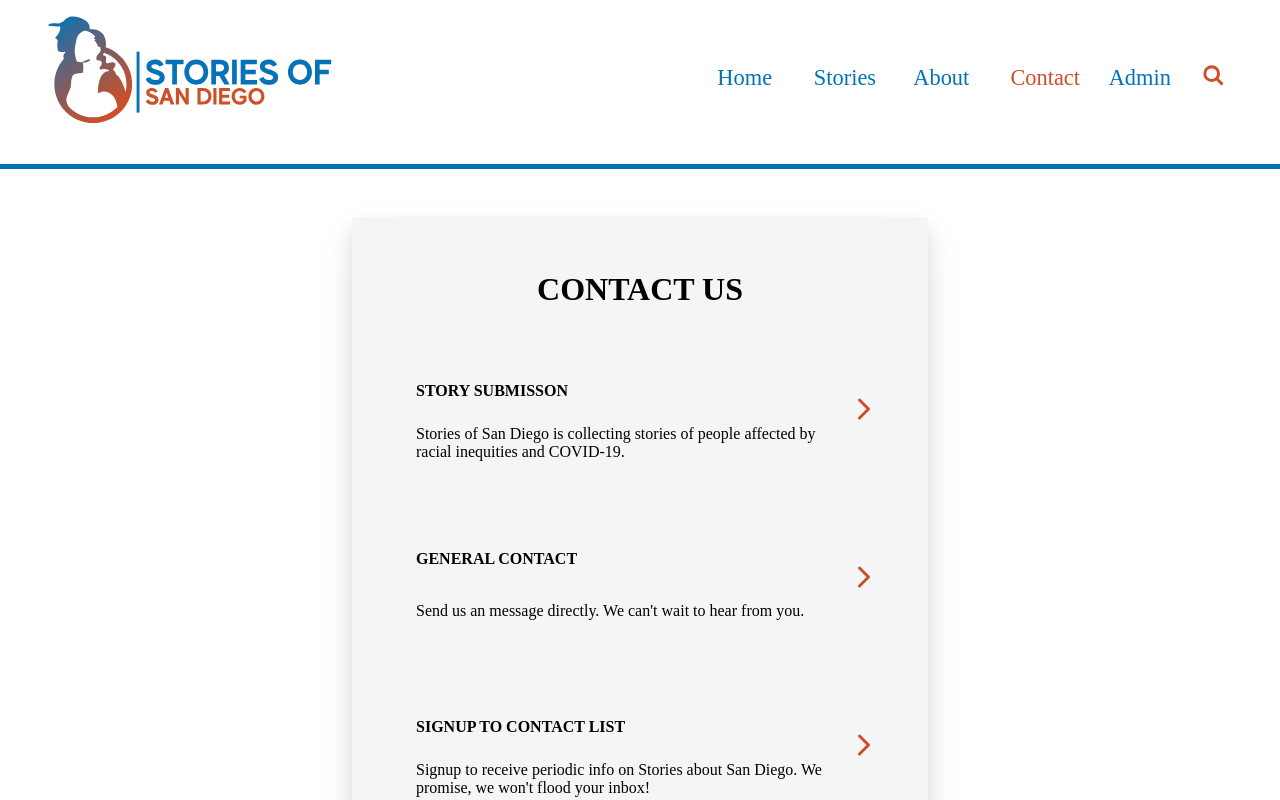
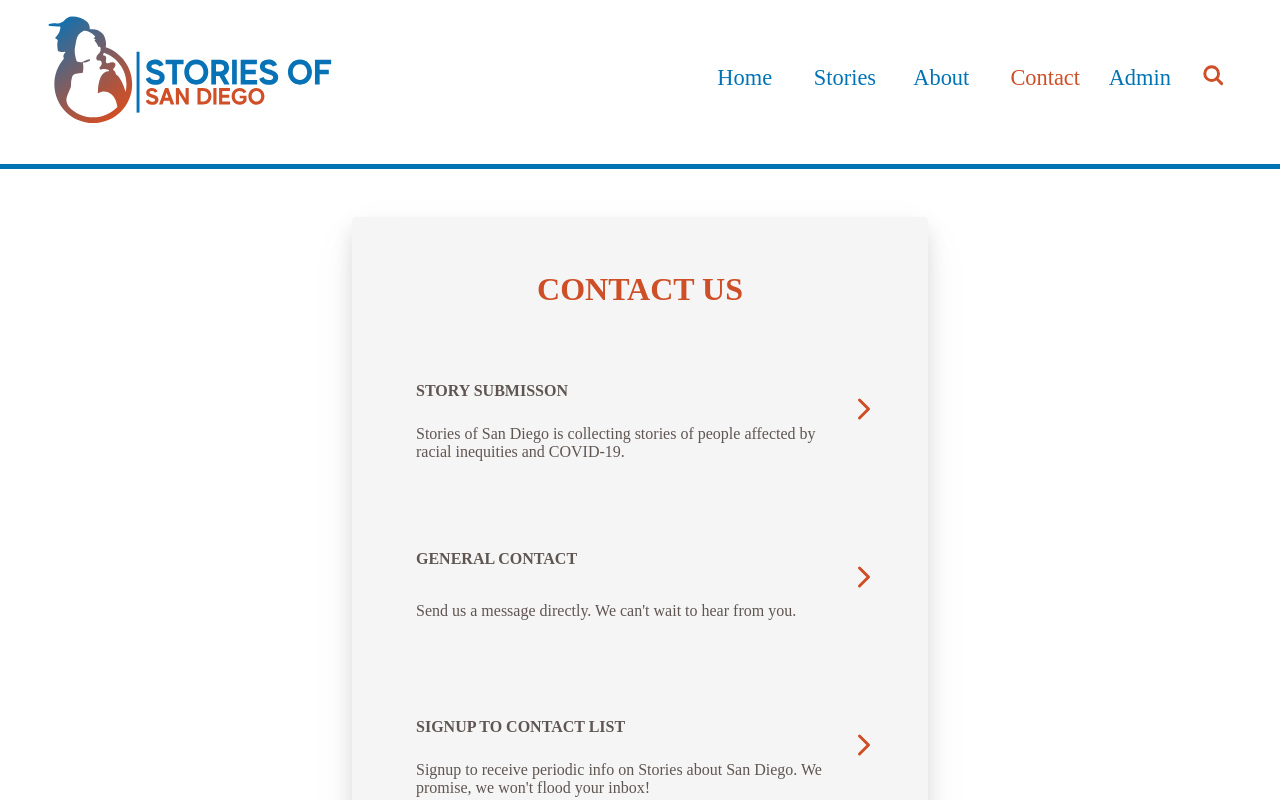
Before and after one commit to osha7/stories-of-san-diego-front-end, a React (Create React App) app: page /contact-us in a window 1280 px wide. Shown: the top 800 px of the page. Built offline with nearby package versions, Linux system fonts and the light colour scheme; a web font is replaced by a local one.

Commit message:
font color in contact

```diff
--- a/src/components/contact/Contact.js
+++ b/src/components/contact/Contact.js
@@ -9,10 +9,12 @@ export function Contact(props) {
 
     return (
         <div className="contact-page">
-            <h1>CONTACT US</h1>
-            <StorySubmission />
-            <GeneralContact />
-            <MailChimpSignup />
+            <div className="contact-page-opaque">
+                <h1>CONTACT US</h1>
+                <StorySubmission />
+                <GeneralContact />
+                <MailChimpSignup />
+            </div>
         </div>
     )
 }
--- a/src/components/contact/GeneralContact.js
+++ b/src/components/contact/GeneralContact.js
@@ -6,7 +6,7 @@ function GeneralContact(props) {
         <div className="story-submission-div">
             <div className="story-submission">
                 <h4 className="header1">GENERAL CONTACT</h4>
-                <span>Send us an message directly.  We can't wait to hear from you.</span>
+                <span>Send us a message directly.  We can't wait to hear from you.</span>
             </div>
             <div>
                 <button className="story-submission-btn">
--- a/src/css/contact.css
+++ b/src/css/contact.css
@@ -9,6 +9,8 @@
 .contact-page {
     width: 45%;
     background-color: whitesmoke;
+    /* background: url(https://i.imgur.com/DmXejTs.jpg) no-repeat center; */
+    /* background-size: 230%; */
     margin: 0 auto;
     margin-top: 3em;
     margin-bottom: 4em;
@@ -19,9 +21,21 @@
         0 17px 50px 0 rgba(0, 0, 0, 0.05);
 }
 
+/* .contact-page-opaque {
+    background-color: rgba(245, 245, 245, 0.8);
+    width: 111%;
+    height: 130%;
+    margin-left: -2em;
+} */
+
+.contact-page h1 {
+    color: rgba(206, 79, 39);
+}
+
 .story-submission-div {
     padding: 2em;
     display: flex;
+    color: #5f5652;
 }
 
 .story-submission-div:hover,
@@ -34,24 +48,27 @@
     all: unset;
     display: flex;
     flex-wrap: wrap;
-
-    /* align-content: initial; */
-    /* justify-content: start; */
 }
 
 .story-submission-btn {
     padding: 1em;
     margin-right: -2em;
-    /* margin: 1em; */
-    /* height: 4em; */
     font-size: 2em;
     border: none;
     background-color: Transparent;
     cursor: pointer;
 }
 
+.story-submission-btn:hover,
+.story-submission-btn:active {
+    transform: translateY(-3px);
+}
+/*
+ion-icon:hover {
+    box-shadow: 0 2px 2px rgba(0, 115, 181, 0.26);
+} */
+
 .story-submission span {
-    /* white-space: pre; */
     text-align: left;
     margin-right: 1em;
 }
```
Also changed, not shown: src/css/footer.css (+0 -38 lines), 1 other file (tests, documents, lock files or other folders).
